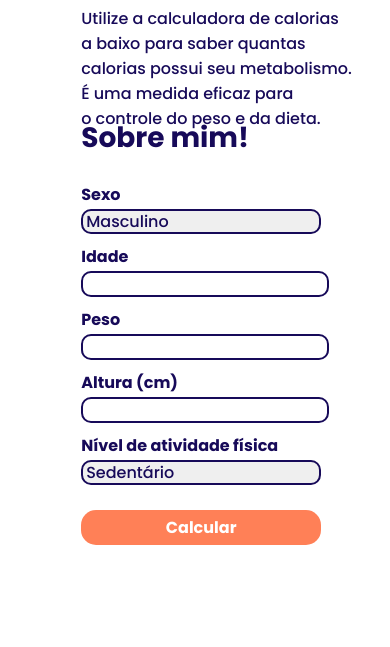
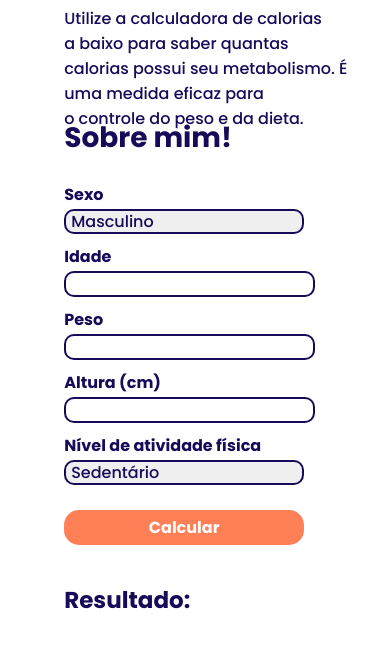
Before and after one commit to will1Zera/Calculadora_Calorias, a plain HTML site: page index.html in a window 390 px wide. Shown: the part 663-1310 px from the top of the page. Before the commit the page ends 1253 px from the top, so only its background shows below. Drawn offline with Linux system fonts and the light colour scheme.

Commit message:
modificação projeto

```diff
--- a/index.html
+++ b/index.html
@@ -57,6 +57,7 @@
             <div class="form-group">
                 <button type="submit">Calcular</button>
             </div>
+            <h3 class="ghost">Resultado:</h3>
             <div class="result" id="layout">
 
             </div>
--- a/style.css
+++ b/style.css
@@ -28,7 +28,13 @@ h2{
     margin-top: 60px;
     font-size: 28px;
 }
-
+h3{
+    font-size: 23px;
+    margin-bottom: 10px;
+}
+.ghost{
+    display: none;
+}
 .form-group {
     display: flex;
     flex-direction: column;
@@ -100,13 +106,21 @@ input::-webkit-inner-spin-button {
         "description"
         "form"
         "result";
-        margin-left: 18%;
+        margin-left: 13%;
+        height: 1500px;
     }
+
     .text2 { display: inline-block; }
     .text1 { display: none; }
     .form-group input, .form-group select{
         border: 2px solid #170a59 ;
+        padding-left: 5px;
+
     }
+    .ghost{
+        display: grid;
+    }
+
 
 }
 @media (min-width: 656px){
```
Also changed, not shown: 1 other file.
